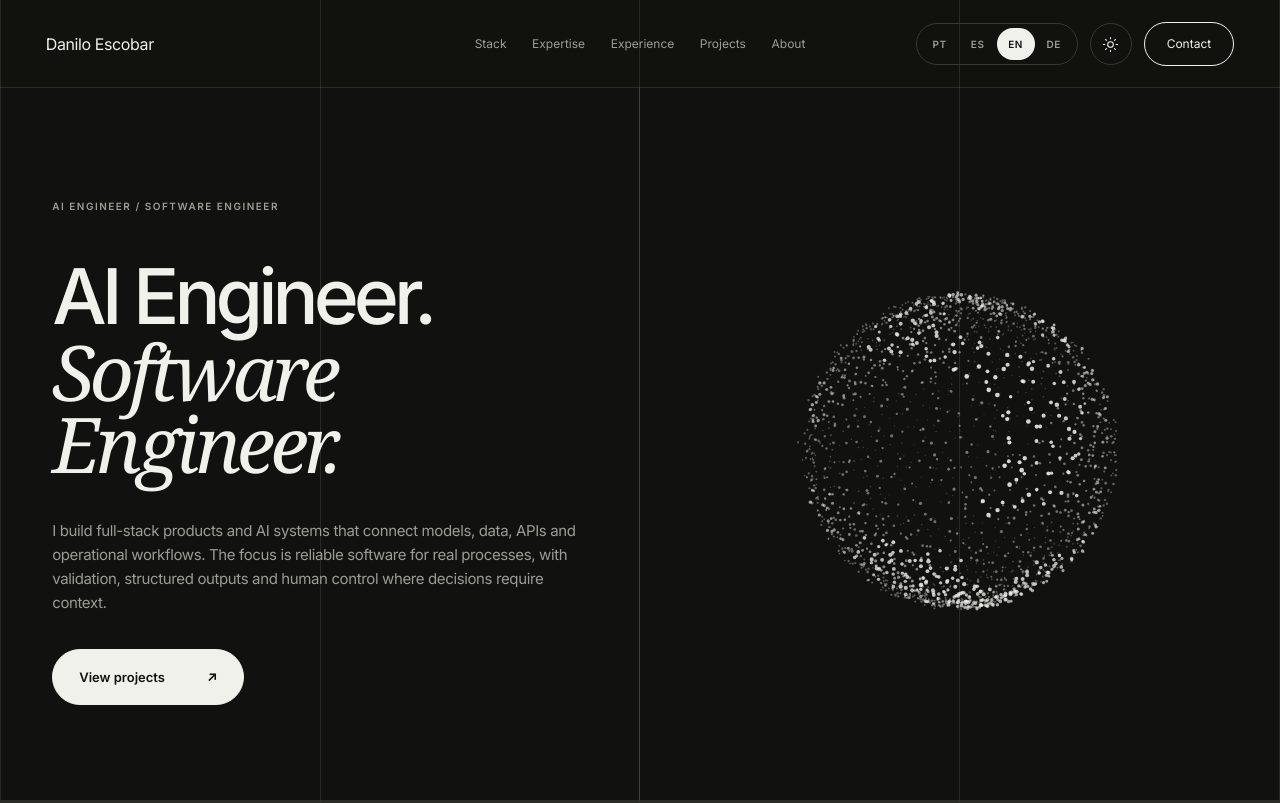
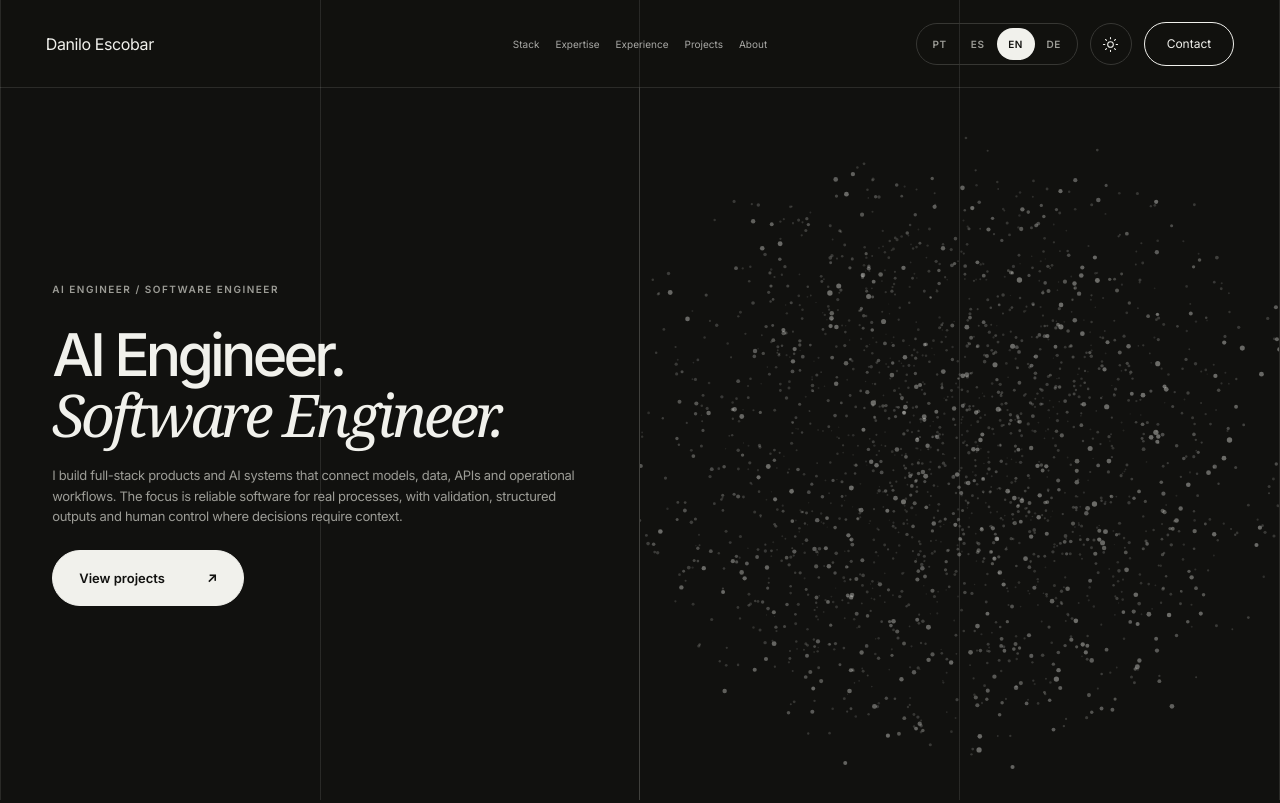
Before and after one commit to escobardanilo/my-site, a Next.js app: page / in a window 1280 px wide. Shown: the top 803 px of the page. Built offline with nearby package versions, Linux system fonts and the light colour scheme.

Commit message:
Reapply single-screen section experience

```diff
--- a/src/components/SiteShell.tsx
+++ b/src/components/SiteShell.tsx
@@ -1,6 +1,7 @@
 "use client";
 
 import {
+  useCallback,
   useEffect,
   useState,
 } from "react";
@@ -16,11 +17,10 @@ import { TechStack } from "@/components/sections/TechStack";
 import { WorkHistory } from "@/components/sections/WorkHistory";
 import {
   isSectionId,
-  sectionIds,
   type SectionId,
 } from "@/lib/navigation";
 
-function getHashSection(): SectionId {
+function getSectionFromHash(): SectionId {
   if (typeof window === "undefined") {
     return "home";
   }
@@ -39,83 +39,69 @@ export function SiteShell() {
     setActiveSection,
   ] = useState<SectionId>("home");
 
+  const navigate = useCallback(
+    (section: SectionId) => {
+      setActiveSection(section);
+
+      const nextUrl =
+        section === "home"
+          ? "/"
+          : `/#${section}`;
+
+      window.history.pushState(
+        { section },
+        "",
+        nextUrl,
+      );
+    },
+    [],
+  );
+
   useEffect(() => {
-    document.body.classList.add(
+    document.body.classList.remove(
       "portfolio-site",
     );
 
-    const targets = sectionIds
-      .map((id) =>
-        document.getElementById(id),
-      )
-      .filter(
-        (
-          element,
-        ): element is HTMLElement =>
-          Boolean(element),
+    document.body.classList.add(
+      "single-screen-site",
     );
 
-    const observer =
-      new IntersectionObserver(
-        (entries) => {
-          const visible = entries
-            .filter(
-              (entry) =>
-                entry.isIntersecting,
-            )
-            .sort(
-              (a, b) =>
-                b.intersectionRatio -
-                a.intersectionRatio,
+    queueMicrotask(() => {
+      setActiveSection(
+        getSectionFromHash(),
       );
+    });
 
-          const id =
-            visible[0]?.target.id;
-
-          if (
-            id &&
-            isSectionId(id)
-          ) {
-            setActiveSection(id);
-          }
-        },
-        {
-          rootMargin:
-            "-22% 0px -62% 0px",
-          threshold: [
-            0.08,
-            0.2,
-            0.4,
-            0.65,
-          ],
-        },
-      );
-
-    targets.forEach((target) =>
-      observer.observe(target),
-    );
-
-    const handleHashChange = () => {
+    const handleLocationChange =
+      () => {
         setActiveSection(
-        getHashSection(),
+          getSectionFromHash(),
         );
       };
 
     window.addEventListener(
+      "popstate",
+      handleLocationChange,
+    );
+
+    window.addEventListener(
       "hashchange",
-      handleHashChange,
+      handleLocationChange,
     );
 
     return () => {
-      observer.disconnect();
+      document.body.classList.remove(
+        "single-screen-site",
+      );
+
+      window.removeEventListener(
+        "popstate",
+        handleLocationChange,
+      );
 
       window.removeEventListener(
         "hashchange",
-        handleHashChange,
-      );
-
-      document.body.classList.remove(
-        "portfolio-site",
+        handleLocationChange,
       );
     };
   }, []);
@@ -126,22 +112,48 @@ export function SiteShell() {
         activeSection={
           activeSection
         }
+        onNavigate={navigate}
       />
 
       <main
         id="main-content"
-        className="portfolio-main"
+        className="single-screen-main"
       >
-        <Hero />
-        <TechStack />
+        <div
+          key={activeSection}
+          className="site-screen site-screen--active"
+        >
+          {activeSection ===
+            "home" && <Hero />}
+
+          {activeSection ===
+            "stack" && <TechStack />}
+
+          {activeSection ===
+            "expertise" && (
             <ProfessionalExpertise />
+          )}
+
+          {activeSection ===
+            "experience" && (
             <WorkHistory />
-        <Projects />
-        <About />
+          )}
+
+          {activeSection ===
+            "projects" && <Projects />}
+
+          {activeSection ===
+            "about" && <About />}
+
+          {activeSection ===
+            "contact" && (
+            <div className="contact-screen">
               <Contact />
+              <Footer />
+            </div>
+          )}
+        </div>
       </main>
-
-      <Footer />
     </>
   );
 }
```
Lines whose indentation alone changed are shown as unchanged.
